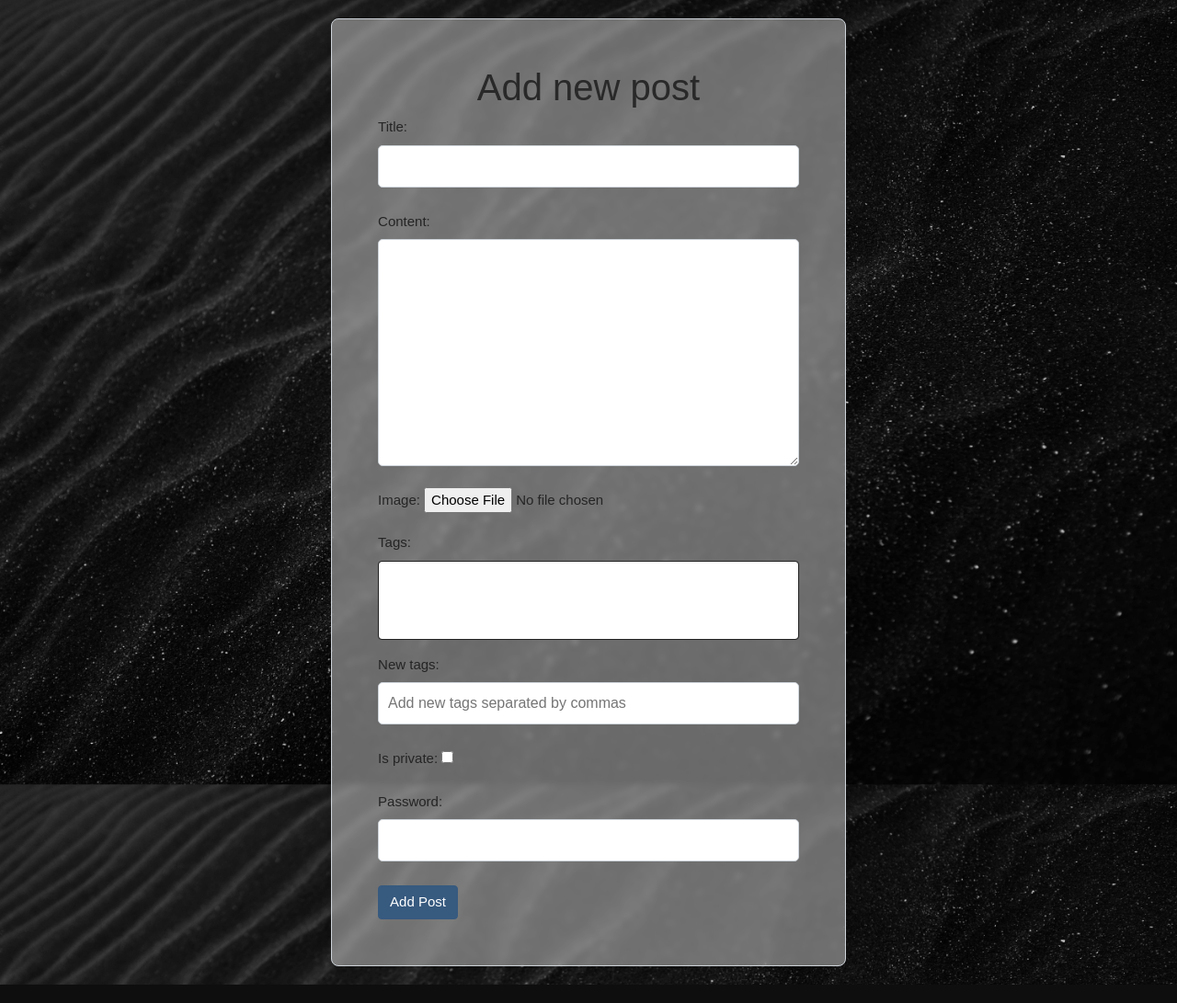
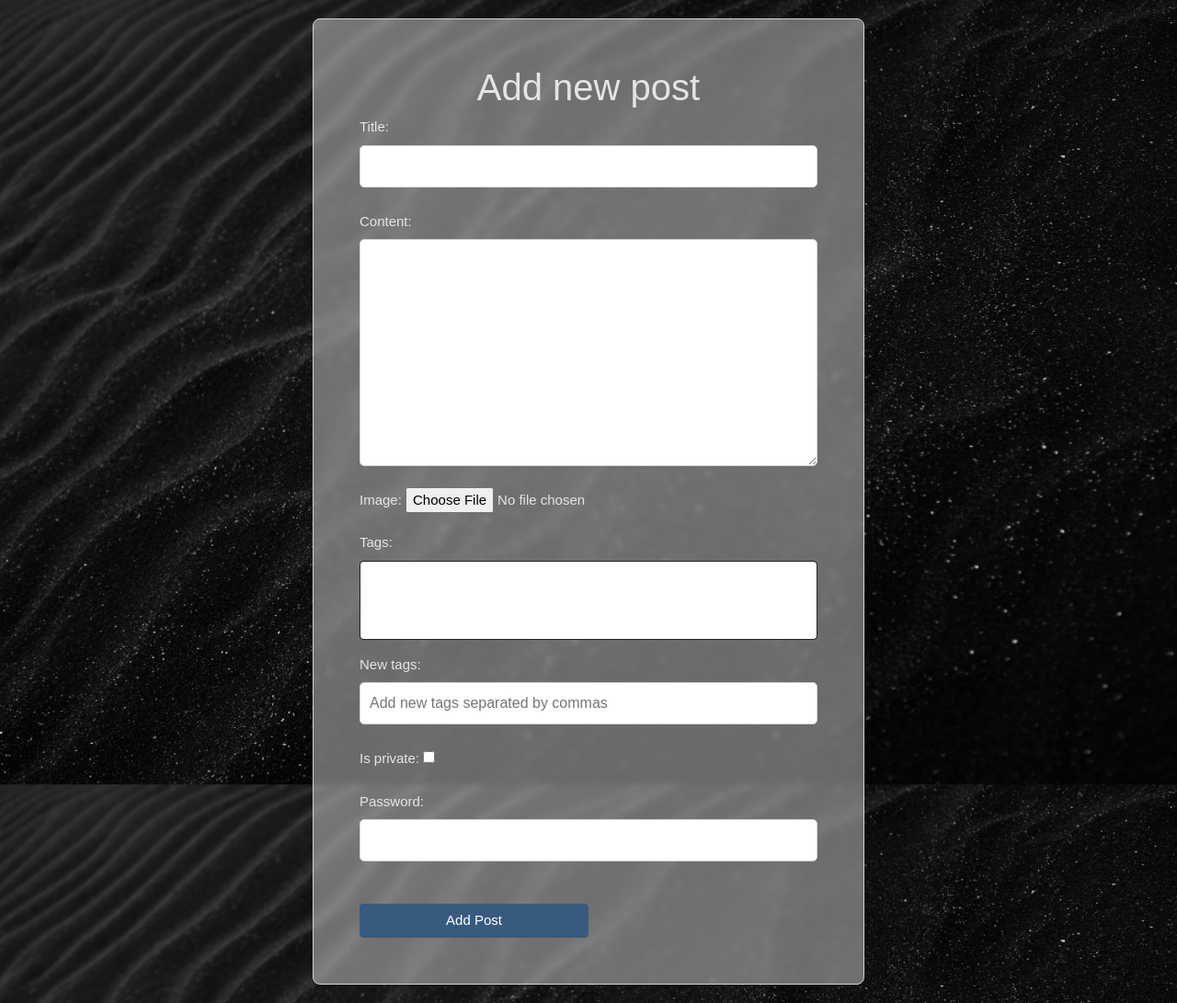
Before and after one commit to SzymonBartkowiak43/PythonBlog, a Django app: template mainapp/templates/add_post.html in a window 1280 px wide. Shown: the part 84-1175 px from the top of the page at 92% size. Run offline with Django 5.2, Linux system fonts and the light colour scheme; the template is opened without the code that fills it: values that come from a table or form of the project are taken from there, others are empty; some libraries are stand-ins or nearby versions.

Commit message:
add_post

```diff
--- a/mainapp/static/css/add_post.css
+++ b/mainapp/static/css/add_post.css
@@ -73,18 +73,10 @@ nav a {
     transition: color 0.3s ease;
 }
 
-        /* Stylizacja ciała strony */
-body {
-    background-color: #b50606; /* Delikatne tło */
-    color: #333;
-    text-align: center;
-}
-
-
 h2 {
     text-align: center;
     margin-bottom: 50px;
-    color: #292929; /* Ciemny kolor nagłówka */
+    color: #e4e4e4;
     font-size: 2.5rem;
 }
 
@@ -93,27 +85,12 @@ form {
     background-color: rgba(255, 255, 255, 0.4);
     backdrop-filter: blur(3px);
     border: 1px solid #ced4da;
-    color: #252525;
+    color: #e6e6e6;
     border-radius: 8px;
-    box-shadow: 0 2px 4px rgba(0, 0, 0, 0.1); /* Delikatny cień */
+    box-shadow: 0 2px 4px rgba(0, 0, 0, 0.1);
     padding: 50px;
-    max-width: 800px;
-    margin: 0 auto; /* Wycentrowanie formularza */
-}
-
-        /* Stylizacja przycisku */
-button {
-    padding: 10px 20px;
-    background-color: #a3153b;
-    color: #fff;
-    border: none;
-    border-radius: 5px;
-    cursor: pointer;
-    transition: background-color 0.3s ease;
-}
-
-button:hover {
-    background-color: #8e0f35;
+    min-width: 600px;
+    margin: 0 auto;
 }
 
 input[type="text"],
@@ -132,3 +109,20 @@ textarea:focus {
     border-color: #2980b9;
     outline: none;
 }
+
+.btn-primary {
+    align-self: center;
+    padding: 10px 20px;
+    margin-top: 20px;
+    background-color: #0780e3;
+    color: #fff;
+    border: none;
+    border-radius: 5px;
+    cursor: pointer;
+    transition: background-color 0.3s ease;
+    width: 50%;
+}
+
+.btn-primary:hover {
+    background-color: #01508e;
+}
```
Also changed, not shown: mainapp/static/css/login.css (+5 -5 lines).
